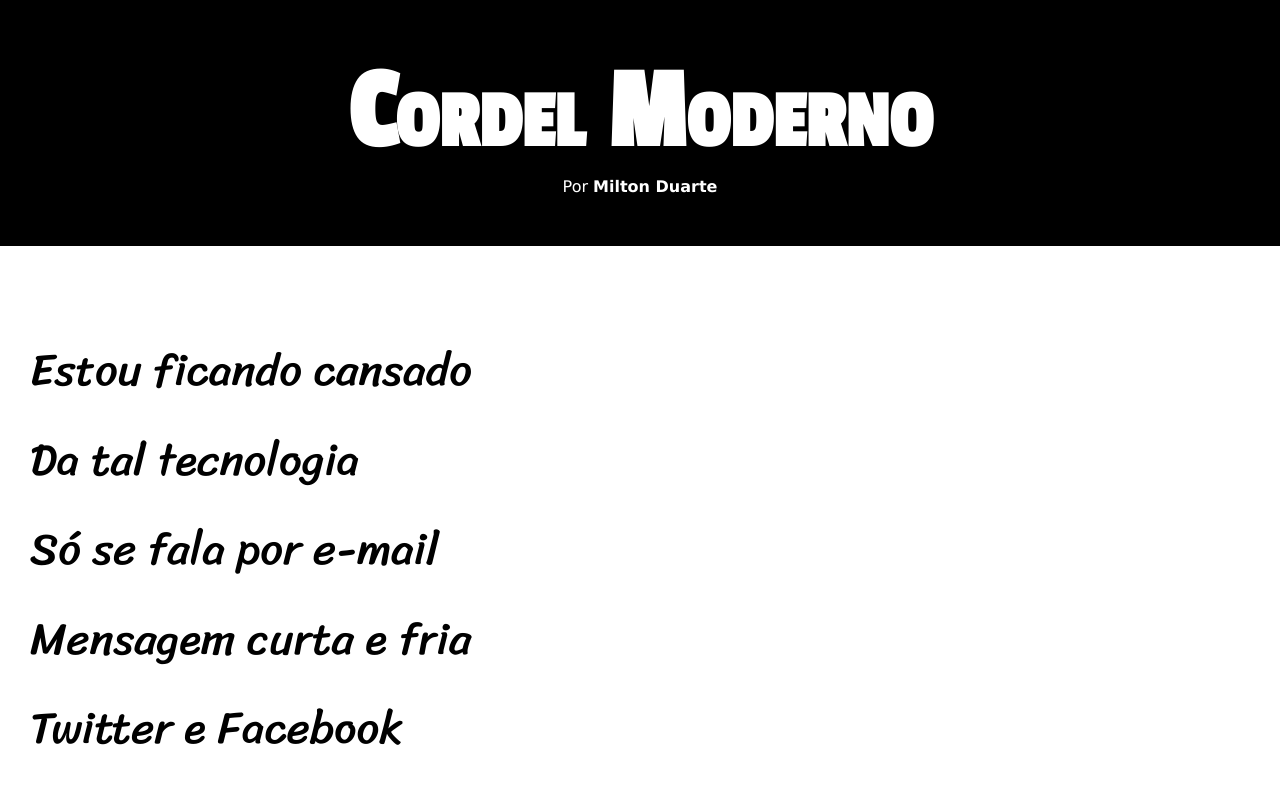
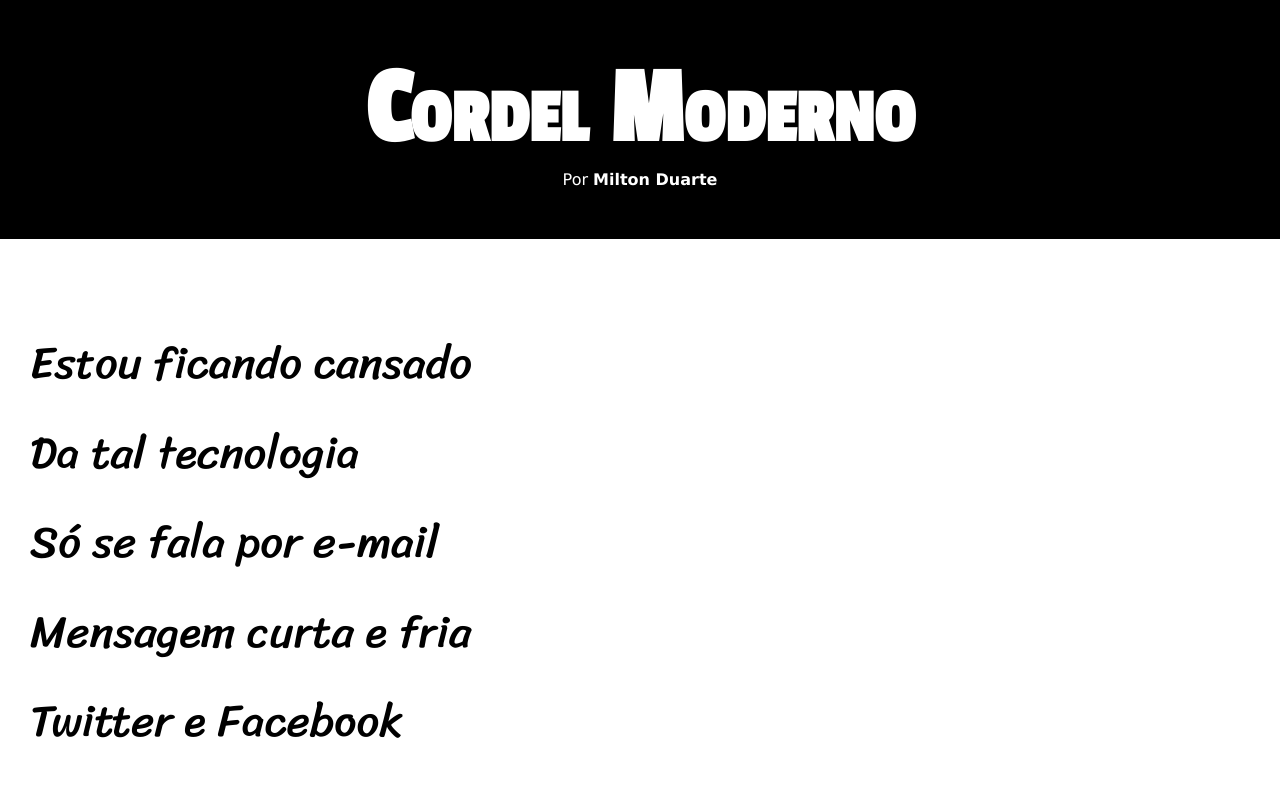
Before and after one commit to lgvoliveira/HTML-CSS, a plain HTML site: page desafios/Desafio 012 - Cordel/index.html in a window 1280 px wide. Shown: the top 791 px of the page. Drawn offline with Linux system fonts and the light colour scheme.

Commit message:
Update style.css

```diff
--- a/desafios/Desafio 012 - Cordel/estilo/style.css
+++ b/desafios/Desafio 012 - Cordel/estilo/style.css
@@ -29,7 +29,7 @@ header > h1 { /* " text-transform: uppercase; " -> para caso eu queira deixar to
     padding-top: 50px;
     font-variant: small-caps;
     font-family: var(--fonte002);
-    font-size: 9vw; /* Para o tamanho se adaptar de acordo com a largura da tela */
+    font-size: 8.5vw; /* Para o tamanho se adaptar de acordo com a largura da tela */
 }
 
 header > p {
```
